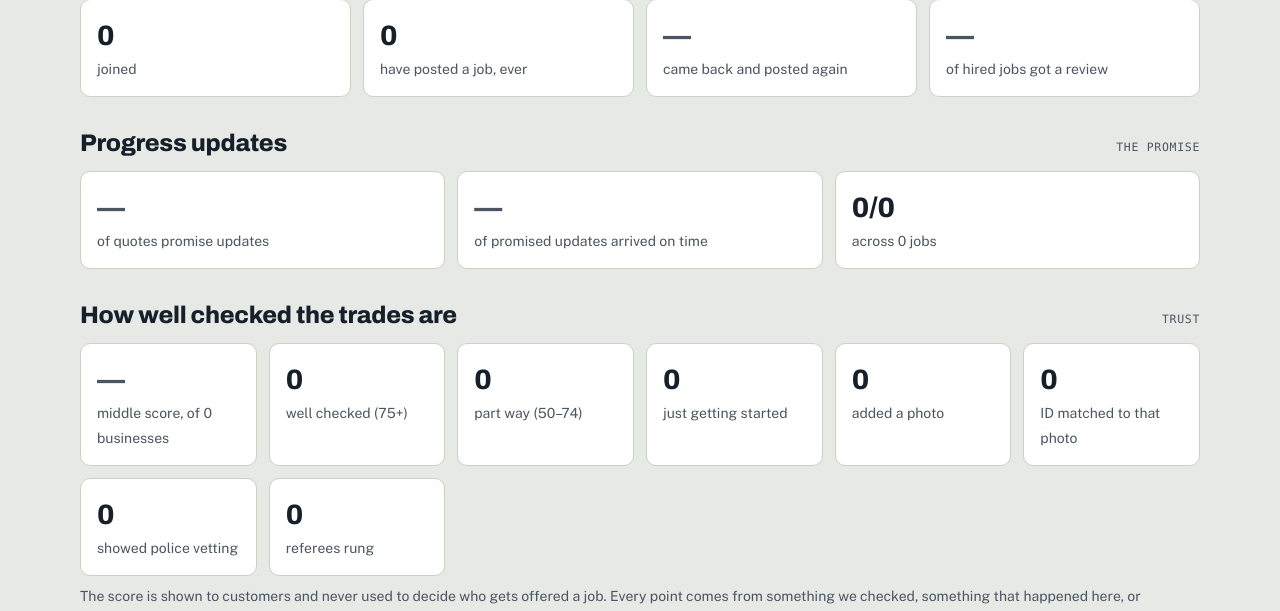
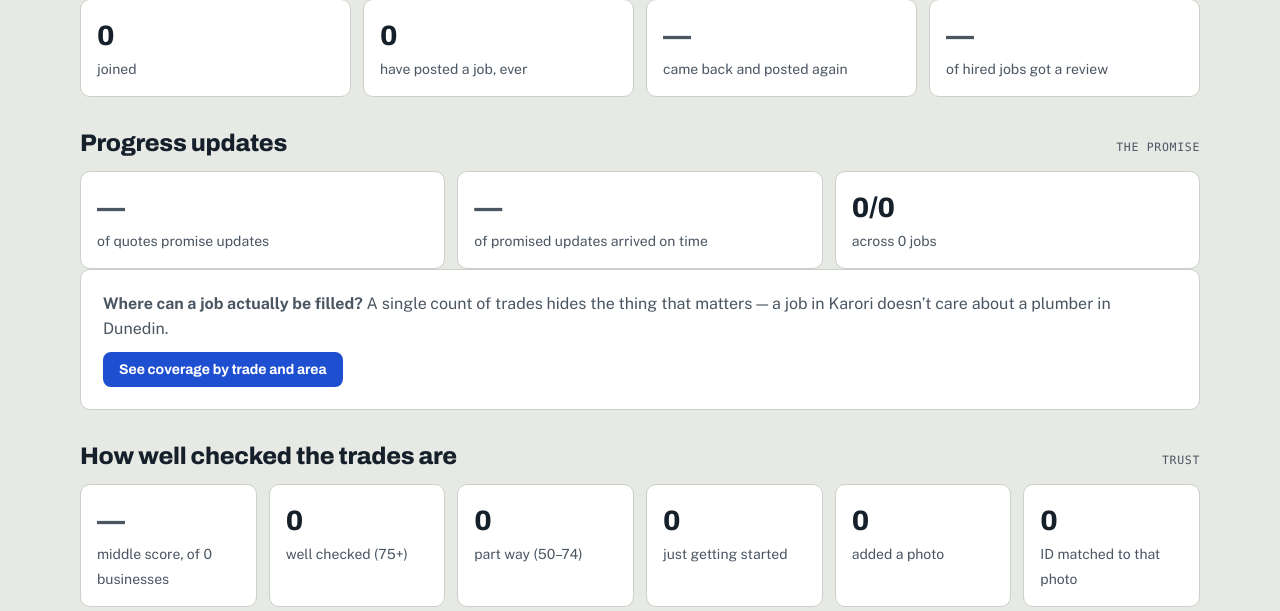
Before and after one commit to gabe-w26/level, a Flask app: page /admin/numbers in a window 1280 px wide. Shown: the part 1024-1635 px from the top of the page. Run offline with Flask 3, Linux system fonts and the light colour scheme; the visitor is signed in with stand-in values (Sample User, id 1); data comes from the database, SQL or seed files in the repository; data that the repository does not hold is empty; some libraries are stand-ins or nearby versions; some web fonts are replaced.

Commit message:
Coverage: where a job can actually be filled, and where it can't
"How many tradies have we got" is the wrong question. Level isn't one
marketplace, it's one per trade per area — 25 by 32 — and they fill at
completely different rates. A job in Karori doesn't care about a plumber in
Dunedin, and a single headline count hides exactly the thing you'd want to act
on.

Admin → Coverage is a grid of every trade against every area, counted the way
`engine._candidate_rows` actually picks: active plan, not paused. A trade who
signed up and never chose a plan can't be offered work, so counting them would
just make the board look fuller than it is.

Above the grid is the list worth reading: squares where jobs have genuinely
been posted and there was nobody to send them to, ordered by how many. That is
the recruiting list — real demand going unanswered — rather than 800 empty
squares, most of which nobody will ever post in.

Also removed a duplicate `_median` I added to metrics.py a few days ago. Two
copies of the same function is how they drift apart.

Co-Authored-By: Claude Opus 5 <noreply@anthropic.com>

```diff
--- a/app.py
+++ b/app.py
@@ -2290,6 +2290,20 @@ def _resend_signature_ok(secret, raw):
     return any(secrets.compare_digest(part.split(',', 1)[-1], want) for part in sent.split(' ') if ',' in part)
 
 
+@app.get('/admin/coverage')
+@requires('admin')
+def admin_coverage():
+    """Which trade and area can fill a job today, and which fall back to cold email.
+
+    The number to recruit against. "How many tradies have we got" is the wrong
+    question — a job in Karori doesn't care about a plumber in Dunedin.
+    """
+    region = request.args.get('region') or 'Wellington'
+    return render_template('admin/coverage.html',
+                           data=metrics.coverage(db(), region=None if region == 'all' else region),
+                           region=region)
+
+
 @app.route('/admin/deliverability', methods=['GET', 'POST'])
 @requires('admin')
 def admin_deliverability():
--- a/metrics.py
+++ b/metrics.py
@@ -173,12 +173,6 @@ def trust_scores(db, at=None):
             'photos': with_photo, 'ids': with_id, 'vetted': vetted, 'referees_rung': referees}
 
 
-def _median(values):
-    if not values:
-        return None
-    ordered = sorted(values)
-    middle = len(ordered) // 2
-    return ordered[middle] if len(ordered) % 2 else (ordered[middle - 1] + ordered[middle]) / 2
 
 
 def reporting(db, at=None):
@@ -201,6 +195,64 @@ def reporting(db, at=None):
             'quotes_promising': promised, 'promise_rate': _rate(promised, total_quotes)}
 
 
+def coverage(db, at=None, region=None):
+    """Which trade and area can actually fill a job today, and which can't.
+
+    Level isn't one marketplace, it's one per trade per area, and they fill at
+    completely different rates. A single "tradies on Level" number hides the
+    thing that matters: whether a plumbing job in Karori has anybody to go to
+    this afternoon.
+
+    Counted the way `engine._candidate_rows` picks — active plan, not paused —
+    because a trade who signed up and never chose a plan can't be offered work,
+    and counting them would make the board look fuller than it is.
+    """
+    rows = db.execute("""
+        SELECT tc.category_id AS category_id, ta.area_id AS area_id, COUNT(DISTINCT t.user_id) AS n
+          FROM trades t
+          JOIN trade_categories tc ON tc.trade_id = t.user_id
+          JOIN trade_areas ta ON ta.trade_id = t.user_id
+          JOIN users u ON u.id = t.user_id
+         WHERE t.sub_status = 'active' AND t.paused = 0 AND u.closed_at IS NULL
+         GROUP BY tc.category_id, ta.area_id""").fetchall()
+    have = {(r['category_id'], r['area_id']): r['n'] for r in rows}
+
+    # Where jobs have actually been posted, so an empty square nobody posts in
+    # doesn't read as a problem.
+    posted = {(r['category_id'], r['area_id']): r['n'] for r in db.execute(
+        'SELECT category_id, area_id, COUNT(*) AS n FROM jobs GROUP BY category_id, area_id').fetchall()}
+
+    cats = db.execute('SELECT id, name FROM categories ORDER BY name').fetchall()
+    areas = db.execute('SELECT id, name, region FROM areas ORDER BY id').fetchall()
+    if region:
+        areas = [a for a in areas if a['region'] == region]
+
+    grid, full = [], 0
+    for area in areas:
+        row = []
+        for cat in cats:
+            n = have.get((cat['id'], area['id']), 0)
+            jobs_here = posted.get((cat['id'], area['id']), 0)
+            if n >= config.TRADES_PER_JOB:
+                state = 'full'
+                full += 1
+            elif n >= config.MAX_QUOTES:
+                state = 'thin'          # enough to fill the quote slots, not every offer
+            elif n:
+                state = 'bare'
+            else:
+                state = 'none'
+            row.append({'category': cat['name'], 'n': n, 'state': state, 'jobs': jobs_here})
+        grid.append({'area': area['name'], 'region': area['region'], 'cells': row})
+
+    gaps = sorted(({'area': r['area'], 'category': c['category'], 'n': c['n'], 'jobs': c['jobs']}
+                   for r in grid for c in r['cells'] if c['jobs'] and c['state'] in ('none', 'bare')),
+                  key=lambda g: -g['jobs'])
+    return {'rows': grid, 'categories': [c['name'] for c in cats], 'full': full,
+            'of': len(areas) * len(cats), 'need': config.TRADES_PER_JOB, 'gaps': gaps[:20],
+            'regions': sorted({r['region'] for r in db.execute('SELECT DISTINCT region FROM areas')})}
+
+
 def everything(db, days=30, at=None):
     at = at or utcnow()
     return {'days': days, 'jobs': jobs(db, days, at), 'offers': offers(db, days, at),
--- a/static/style.css
+++ b/static/style.css
@@ -604,3 +604,19 @@ body.is-offline .offline-banner { display: block; }
 .work-ask.asked { border-left-color: var(--paint); }
 .work-ask.accepted { border-left-color: var(--pine); }
 .work-ask.declined { border-left-color: var(--rule); opacity: .75; }
+
+
+/* ── Coverage grid ───────────────────────────────────────────────────────── */
+.coverage { border-collapse: collapse; font-size: 13px; }
+.coverage th[scope=row] { text-align: left; white-space: nowrap; padding-right: 10px; font-weight: 600; }
+.coverage .vert { height: 110px; vertical-align: bottom; padding: 0 2px; }
+.coverage .vert span { display: block; writing-mode: vertical-rl; transform: rotate(180deg);
+                       font-weight: 600; font-size: 12px; color: var(--ink-2); }
+.cov { width: 26px; height: 26px; text-align: center; border: 1px solid var(--paper);
+       font: 600 11px/1 var(--f-mono); }
+.cov-full { background: var(--pine); color: #fff; }
+.cov-thin { background: var(--pine-wash); color: var(--pine); }
+.cov-bare { background: var(--paint-wash); color: var(--paint-ink); }
+.cov-none { background: var(--slab); }
+.key { display: inline-block; width: 12px; height: 12px; border-radius: 3px; vertical-align: -1px;
+       border: 1px solid var(--rule); }
--- a/templates/admin/numbers.html
+++ b/templates/admin/numbers.html
@@ -65,6 +65,12 @@
     <div><b>{{ data.reporting.kept }}/{{ data.reporting.expected }}</b><span class="small muted">across {{ data.reporting.jobs }} job{{ 's' if data.reporting.jobs != 1 }}</span></div>
   </div>
 
+  <div class="card">
+    <p class="muted" style="margin:0 0 10px"><b>Where can a job actually be filled?</b> A single count of trades
+      hides the thing that matters — a job in Karori doesn’t care about a plumber in Dunedin.</p>
+    <a class="btn btn-sm" href="{{ url_for('admin_coverage') }}">See coverage by trade and area</a>
+  </div>
+
   <div class="section-title"><h2>How well checked the trades are</h2><span class="label">trust</span></div>
   <div class="admin-stats">
     <div><b>{{ num(data.trust.median, 0) }}</b><span class="small muted">middle score, of {{ data.trust.scored }} businesses</span></div>
```
Also changed, not shown: templates/admin/coverage.html (added, +74 -0 lines), tests/test_metrics.py (+46 -0 lines).
